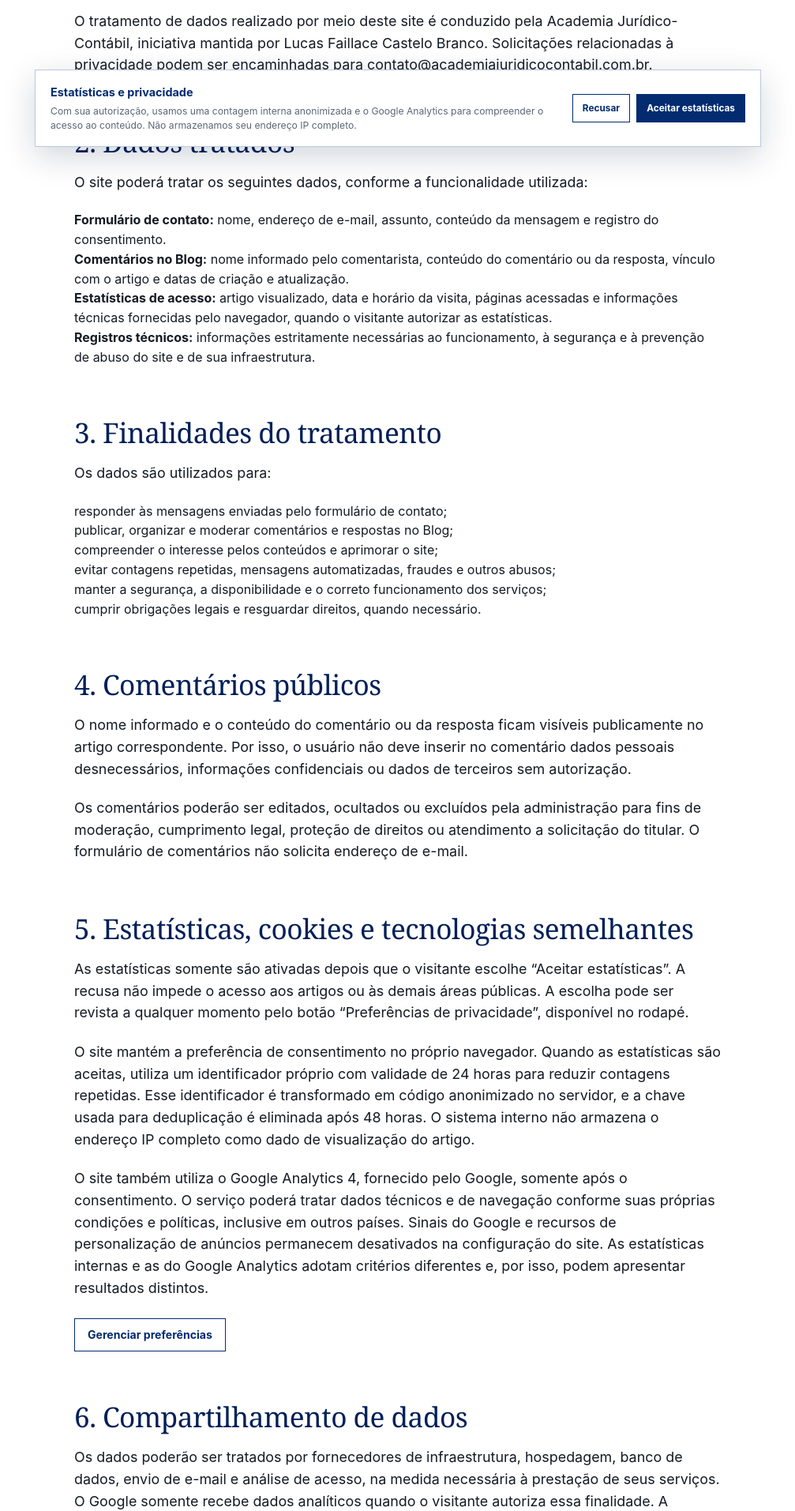
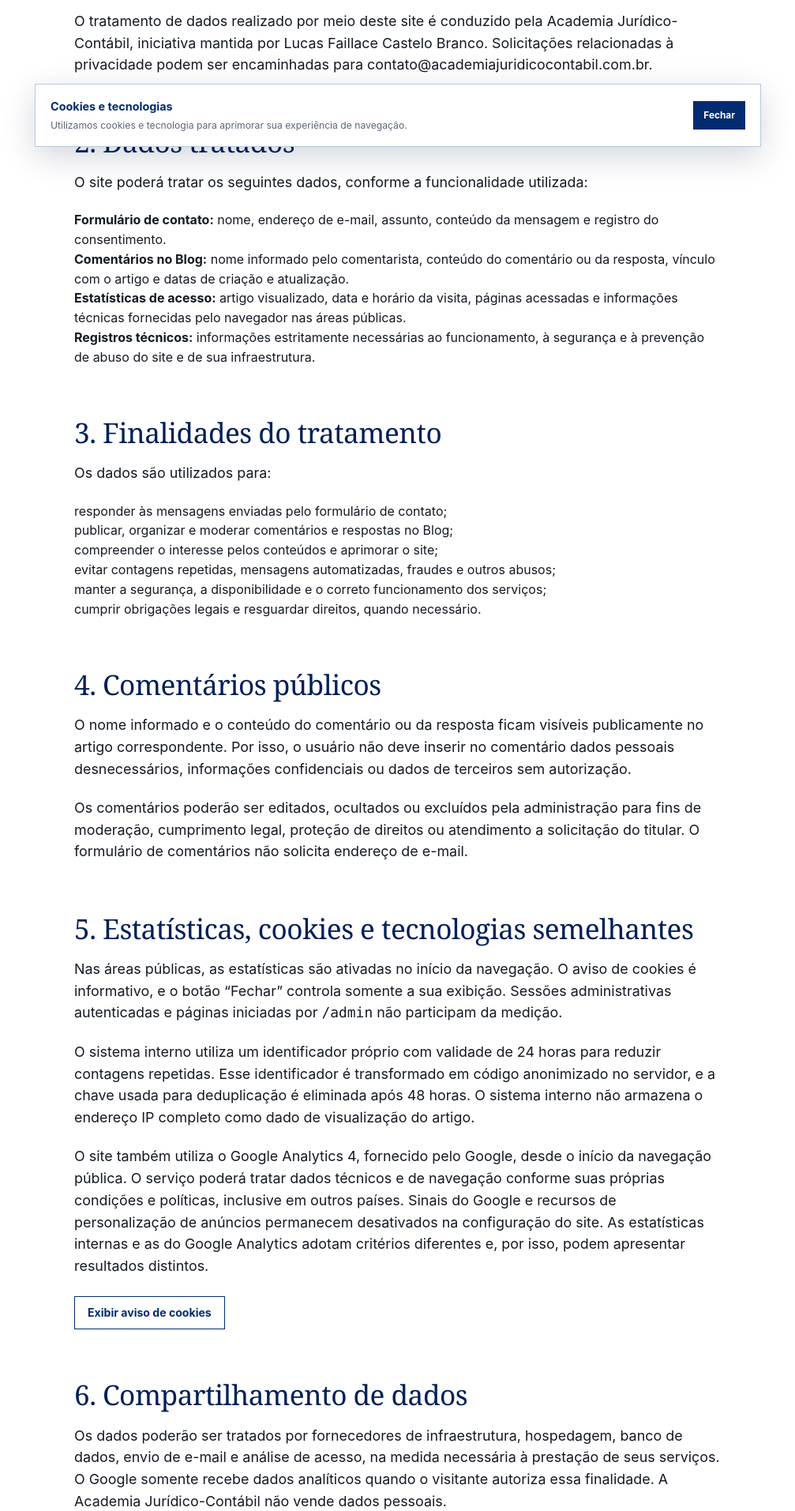
Before and after one commit to lucasfaillace/academia-juridico-contabil, a Next.js app: page /privacidade in a window 1280 px wide. Shown: the part 596-2509 px from the top of the page at 79% size, without its empty margins (136-1143 px from the left). Built offline with nearby package versions, Linux system fonts and the light colour scheme; no server answers; the database is empty.

Commit message:
fix: carregar analytics no início da navegação pública

```diff
--- a/app/api/articles/[slug]/views/route.ts
+++ b/app/api/articles/[slug]/views/route.ts
@@ -37,9 +37,6 @@ export async function POST(request: Request, { params }: { params: Promise<{ slu
   }
   const { slug } = await params;
   if (!validSlug(slug)) return NextResponse.json({ counted: false }, { status: 400 });
-  if (request.headers.get("x-analytics-consent") !== "granted") {
-    return NextResponse.json({ counted: false, reason: "consent" }, { status: 202 });
-  }
   const cookieStore = await cookies();
   if (await verifySession(cookieStore.get("academia_session")?.value)) {
     return NextResponse.json({ counted: false, reason: "administrator" }, { status: 202 });
--- a/app/privacidade/page.tsx
+++ b/app/privacidade/page.tsx
@@ -14,7 +14,7 @@ export default function PrivacyPage() {
         <div className="container narrow">
           <p className="eyebrow">Privacidade e proteção de dados</p>
           <h1>Política de Privacidade e Cookies</h1>
-          <p>Última atualização: 9 de agosto de 2026.</p>
+          <p>Última atualização: 27 de agosto de 2026.</p>
         </div>
       </section>
 
@@ -49,8 +49,7 @@ export default function PrivacyPage() {
             </li>
             <li>
               <strong>Estatísticas de acesso:</strong> artigo visualizado, data e horário da visita,
-              páginas acessadas e informações técnicas fornecidas pelo navegador, quando o visitante
-              autorizar as estatísticas.
+              páginas acessadas e informações técnicas fornecidas pelo navegador nas áreas públicas.
             </li>
             <li>
               <strong>Registros técnicos:</strong> informações estritamente necessárias ao
@@ -83,21 +82,20 @@ export default function PrivacyPage() {
 
           <h2>5. Estatísticas, cookies e tecnologias semelhantes</h2>
           <p>
-            As estatísticas somente são ativadas depois que o visitante escolhe “Aceitar estatísticas”.
-            A recusa não impede o acesso aos artigos ou às demais áreas públicas. A escolha pode ser
-            revista a qualquer momento pelo botão “Preferências de privacidade”, disponível no rodapé.
+            Nas áreas públicas, as estatísticas são ativadas no início da navegação. O aviso de cookies
+            é informativo, e o botão “Fechar” controla somente a sua exibição. Sessões administrativas
+            autenticadas e páginas iniciadas por <code>/admin</code> não participam da medição.
           </p>
           <p>
-            O site mantém a preferência de consentimento no próprio navegador. Quando as estatísticas
-            são aceitas, utiliza um identificador próprio com validade de 24 horas para reduzir
+            O sistema interno utiliza um identificador próprio com validade de 24 horas para reduzir
             contagens repetidas. Esse identificador é transformado em código anonimizado no servidor,
             e a chave usada para deduplicação é eliminada após 48 horas. O sistema interno não armazena
             o endereço IP completo como dado de visualização do artigo.
           </p>
           <p>
-            O site também utiliza o Google Analytics 4, fornecido pelo Google, somente após o
-            consentimento. O serviço poderá tratar dados técnicos e de navegação conforme suas próprias
-            condições e políticas, inclusive em outros países. Sinais do Google e recursos de
+            O site também utiliza o Google Analytics 4, fornecido pelo Google, desde o início da
+            navegação pública. O serviço poderá tratar dados técnicos e de navegação conforme suas
+            próprias condições e políticas, inclusive em outros países. Sinais do Google e recursos de
             personalização de anúncios permanecem desativados na configuração do site. As estatísticas
             internas e as do Google Analytics adotam critérios diferentes e, por isso, podem apresentar
             resultados distintos.
--- a/components/AdminDashboard.tsx
+++ b/components/AdminDashboard.tsx
@@ -429,7 +429,7 @@ export function AdminDashboard({
     setAnalyticsEnabled(data.enabled === true);
     setAnalyticsMeasurementId(data.measurementId || "");
     setAnalyticsStatus(data.enabled
-      ? "Google Analytics 4 configurado. A coleta continuará condicionada ao consentimento do visitante."
+      ? "Google Analytics 4 configurado. A coleta será iniciada nas áreas públicas."
       : "Google Analytics 4 desativado.");
   }
 
@@ -2720,7 +2720,7 @@ export function AdminDashboard({
                     autoCapitalize="characters"
                   />
                 </label>
-                <p className="account-password-guidance">O código do Google somente será carregado após o visitante aceitar as estatísticas e nunca será carregado em endereços iniciados por <code>/admin</code>.</p>
+                <p className="account-password-guidance">O código do Google é carregado no início da navegação pública e nunca é carregado em endereços iniciados por <code>/admin</code>.</p>
                 <button className="button primary" disabled={analyticsLoading}>
                   {analyticsLoading ? "Salvando…" : "Salvar Google Analytics"}
                 </button>
--- a/components/AnalyticsConsent.tsx
+++ b/components/AnalyticsConsent.tsx
@@ -4,10 +4,8 @@ import Script from "next/script";
 import { usePathname, useSearchParams } from "next/navigation";
 import { useEffect, useState } from "react";
 
-export const analyticsConsentKey = "academia_analytics_consent";
-export const analyticsConsentEvent = "academia:analytics-consent";
-
-type Consent = "granted" | "denied" | null;
+const analyticsNoticeKey = "academia_analytics_notice_closed";
+const analyticsNoticeEvent = "academia:analytics-notice";
 
 declare global {
   interface Window {
@@ -16,69 +14,76 @@ declare global {
   }
 }
 
-function readConsent(): Consent {
-  const value = window.localStorage.getItem(analyticsConsentKey);
-  return value === "granted" || value === "denied" ? value : null;
+function readNoticeClosed() {
+  return window.localStorage.getItem(analyticsNoticeKey) === "closed";
 }
 
 export function AnalyticsConsent() {
   const pathname = usePathname();
   const searchParams = useSearchParams();
-  const [consent, setConsent] = useState<Consent>(null);
+  const [noticeClosed, setNoticeClosed] = useState(true);
   const [ready, setReady] = useState(false);
   const [measurementId, setMeasurementId] = useState<string>();
   const analyticsAllowedPath = pathname !== "/admin" && !pathname.startsWith("/admin/");
 
   useEffect(() => {
-    const sync = () => setConsent(readConsent());
+    const sync = () => setNoticeClosed(readNoticeClosed());
     sync();
-    window.addEventListener(analyticsConsentEvent, sync);
-    return () => window.removeEventListener(analyticsConsentEvent, sync);
+    window.addEventListener(analyticsNoticeEvent, sync);
+    return () => window.removeEventListener(analyticsNoticeEvent, sync);
   }, []);
 
   useEffect(() => {
-    if (consent !== "granted" || !analyticsAllowedPath) return;
+    if (!analyticsAllowedPath) return;
     let active = true;
     void fetch("/api/analytics/config", { cache: "no-store" })
       .then(async (response) => response.ok ? response.json() : { enabled: false, measurementId: "" })
       .then((config: { enabled?: unknown; measurementId?: unknown }) => {
         if (!active) return;
         const value = typeof config.measurementId === "string" ? config.measurementId : "";
-        setMeasurementId(config.enabled === true && /^G-[A-Z0-9]+$/i.test(value) ? value : undefined);
+        const nextMeasurementId = config.enabled === true && /^G-[A-Z0-9]+$/i.test(value) ? value : undefined;
+        if (nextMeasurementId) {
+          window.dataLayer = window.dataLayer || [];
+          window.gtag = (...args: unknown[]) => window.dataLayer?.push(args);
+          window.gtag("consent", "default", {
+            analytics_storage: "granted",
+            ad_storage: "denied",
+            ad_user_data: "denied",
+            ad_personalization: "denied",
+          });
+        }
+        setMeasurementId(nextMeasurementId);
       })
       .catch(() => { if (active) setMeasurementId(undefined); });
     return () => { active = false; };
-  }, [analyticsAllowedPath, consent]);
+  }, [analyticsAllowedPath]);
 
   useEffect(() => {
-    if (!analyticsAllowedPath || !ready || consent !== "granted" || !measurementId || !window.gtag) return;
+    if (!analyticsAllowedPath || !ready || !measurementId || !window.gtag) return;
     const query = searchParams.toString();
     window.gtag("event", "page_view", {
       page_location: window.location.href,
       page_path: `${pathname}${query ? `?${query}` : ""}`,
       page_title: document.title,
     });
-  }, [analyticsAllowedPath, consent, measurementId, pathname, ready, searchParams]);
+  }, [analyticsAllowedPath, measurementId, pathname, ready, searchParams]);
 
-  function choose(value: Exclude<Consent, null>) {
-    window.localStorage.setItem(analyticsConsentKey, value);
-    window.gtag?.("consent", "update", { analytics_storage: value });
-    setConsent(value);
-    window.dispatchEvent(new Event(analyticsConsentEvent));
+  function closeNotice() {
+    window.localStorage.setItem(analyticsNoticeKey, "closed");
+    setNoticeClosed(true);
+    window.dispatchEvent(new Event(analyticsNoticeEvent));
   }
 
   if (!analyticsAllowedPath) return null;
 
   return (
     <>
-      {consent === "granted" && measurementId && (
+      {measurementId && (
         <Script
           src={`https://www.googletagmanager.com/gtag/js?id=${encodeURIComponent(measurementId)}`}
           strategy="afterInteractive"
           onReady={() => {
-            window.dataLayer = window.dataLayer || [];
-            window.gtag = (...args: unknown[]) => window.dataLayer?.push(args);
-            window.gtag("consent", "update", { analytics_storage: "granted" });
+            if (!window.gtag) return;
             window.gtag("js", new Date());
             window.gtag("config", measurementId, {
               send_page_view: false,
@@ -90,15 +95,14 @@ export function AnalyticsConsent() {
           }}
         />
       )}
-      {consent === null && (
-        <aside className="analytics-consent" aria-label="Preferências de privacidade">
+      {!noticeClosed && (
+        <aside className="analytics-consent" aria-label="Aviso de cookies">
           <div>
-            <strong>Estatísticas e privacidade</strong>
-            <p>Com sua autorização, usamos uma contagem interna anonimizada e o Google Analytics para compreender o acesso ao conteúdo. Não armazenamos seu endereço IP completo.</p>
+            <strong>Cookies e tecnologias</strong>
+            <p>Utilizamos cookies e tecnologia para aprimorar sua experiência de navegação.</p>
           </div>
           <div className="analytics-consent-actions">
-            <button type="button" className="button secondary" onClick={() => choose("denied")}>Recusar</button>
-            <button type="button" className="button primary" onClick={() => choose("granted")}>Aceitar estatísticas</button>
+            <button type="button" className="button primary" onClick={closeNotice}>Fechar</button>
           </div>
         </aside>
       )}
@@ -108,8 +112,8 @@ export function AnalyticsConsent() {
 
 export function AnalyticsPreferencesButton() {
   function reopen() {
-    window.localStorage.removeItem(analyticsConsentKey);
-    window.dispatchEvent(new Event(analyticsConsentEvent));
+    window.localStorage.removeItem(analyticsNoticeKey);
+    window.dispatchEvent(new Event(analyticsNoticeEvent));
   }
-  return <button className="button secondary" type="button" onClick={reopen}>Gerenciar preferências</button>;
+  return <button className="button secondary" type="button" onClick={reopen}>Exibir aviso de cookies</button>;
 }
--- a/next.config.ts
+++ b/next.config.ts
@@ -16,7 +16,7 @@ const contentSecurityPolicy = [
   "form-action 'self'",
   "frame-ancestors 'none'",
   "object-src 'none'",
-  "img-src 'self' data: blob: https://www.googletagmanager.com https://www.google-analytics.com",
+  "img-src 'self' data: blob: https://www.googletagmanager.com https://*.google-analytics.com",
   "font-src 'self' data:",
   "style-src 'self' 'unsafe-inline'",
   "style-src-elem 'self' 'unsafe-inline'",
@@ -24,7 +24,7 @@ const contentSecurityPolicy = [
   "script-src 'self' 'unsafe-inline' https://www.googletagmanager.com",
   "script-src-elem 'self' 'unsafe-inline' https://www.googletagmanager.com",
   "script-src-attr 'none'",
-  "connect-src 'self' https://www.googletagmanager.com https://www.google-analytics.com https://*.google-analytics.com",
+  "connect-src 'self' https://www.googletagmanager.com https://*.google-analytics.com https://*.analytics.google.com",
   "frame-src https://www.youtube.com https://www.youtube-nocookie.com",
   "media-src 'self'",
   "manifest-src 'self'",
```
Also changed, not shown: components/ArticleViewTracker.tsx (+3 -11 lines), 2 other files (tests, documents, lock files or other folders).
